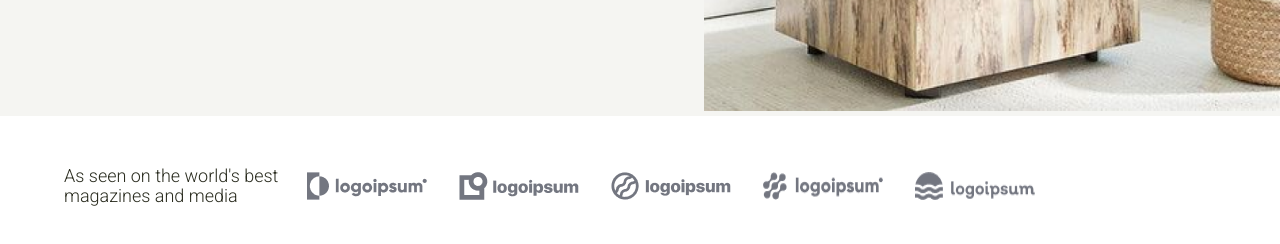
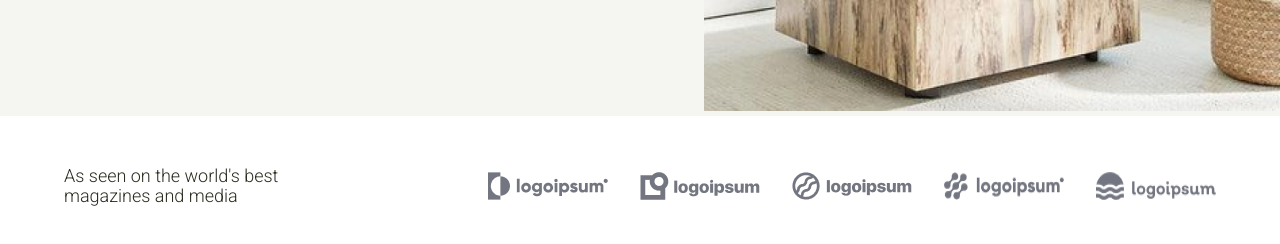
Before and after one commit to missirina1/realko-website, a plain HTML site: page index.html in a window 1280 px wide. Shown: the part 628-872 px from the top of the page. Drawn offline with Linux system fonts and the light colour scheme.

Commit message:
change footer

```diff
--- a/style.css
+++ b/style.css
@@ -203,14 +203,12 @@ body {
   margin: 0 0 0 4rem;
 }
 .home-footer {
-  display: flex;
-  margin: 2rem 2rem 1rem 2rem;
-  align-items: center;
+  margin: 2rem 2rem 2rem 2rem;
 }
 .home-footer__content {
   display: flex;
   align-items: center;
-  justify-content: space-around;
+  justify-content: space-between;
 }
 
 .home-footer__text {
```
